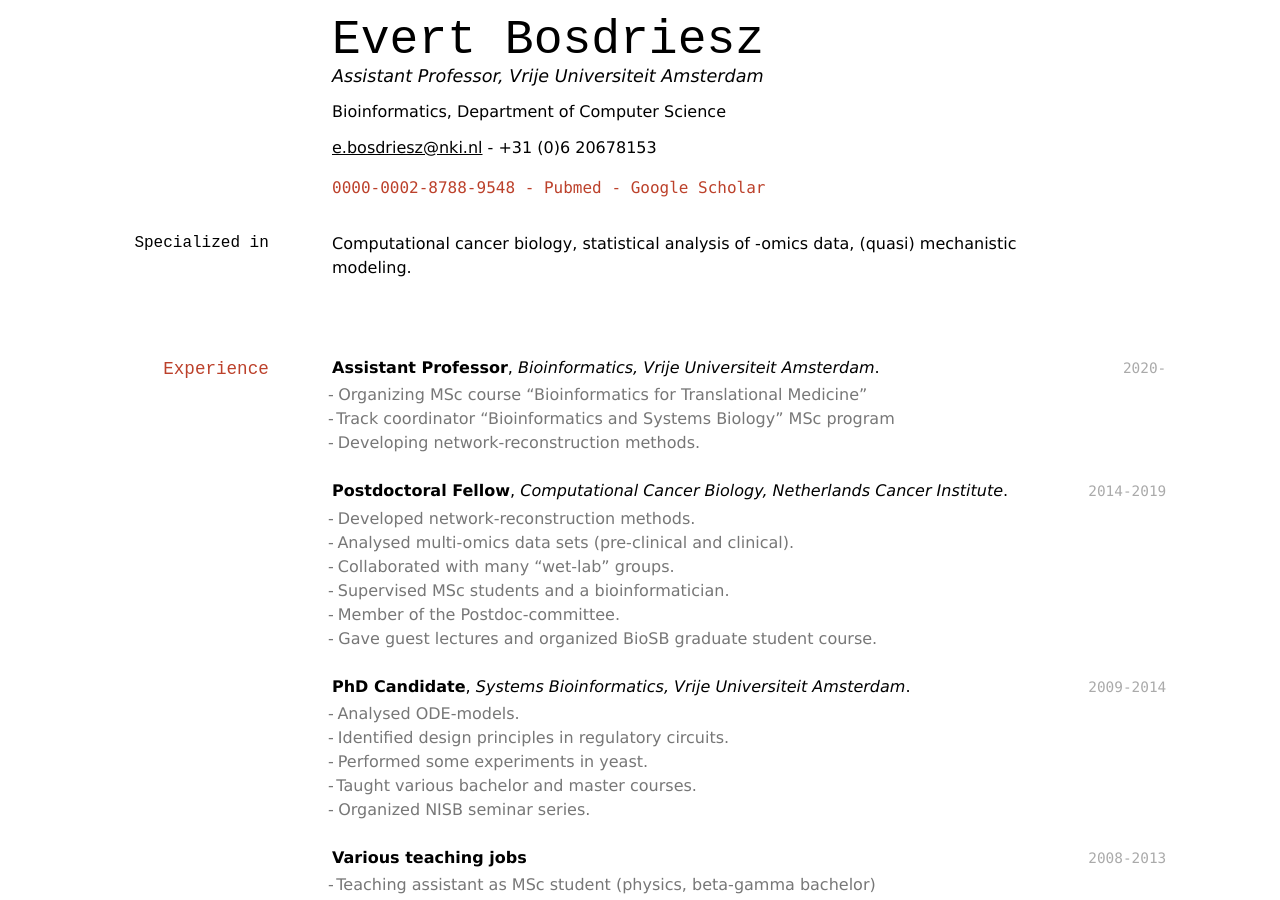
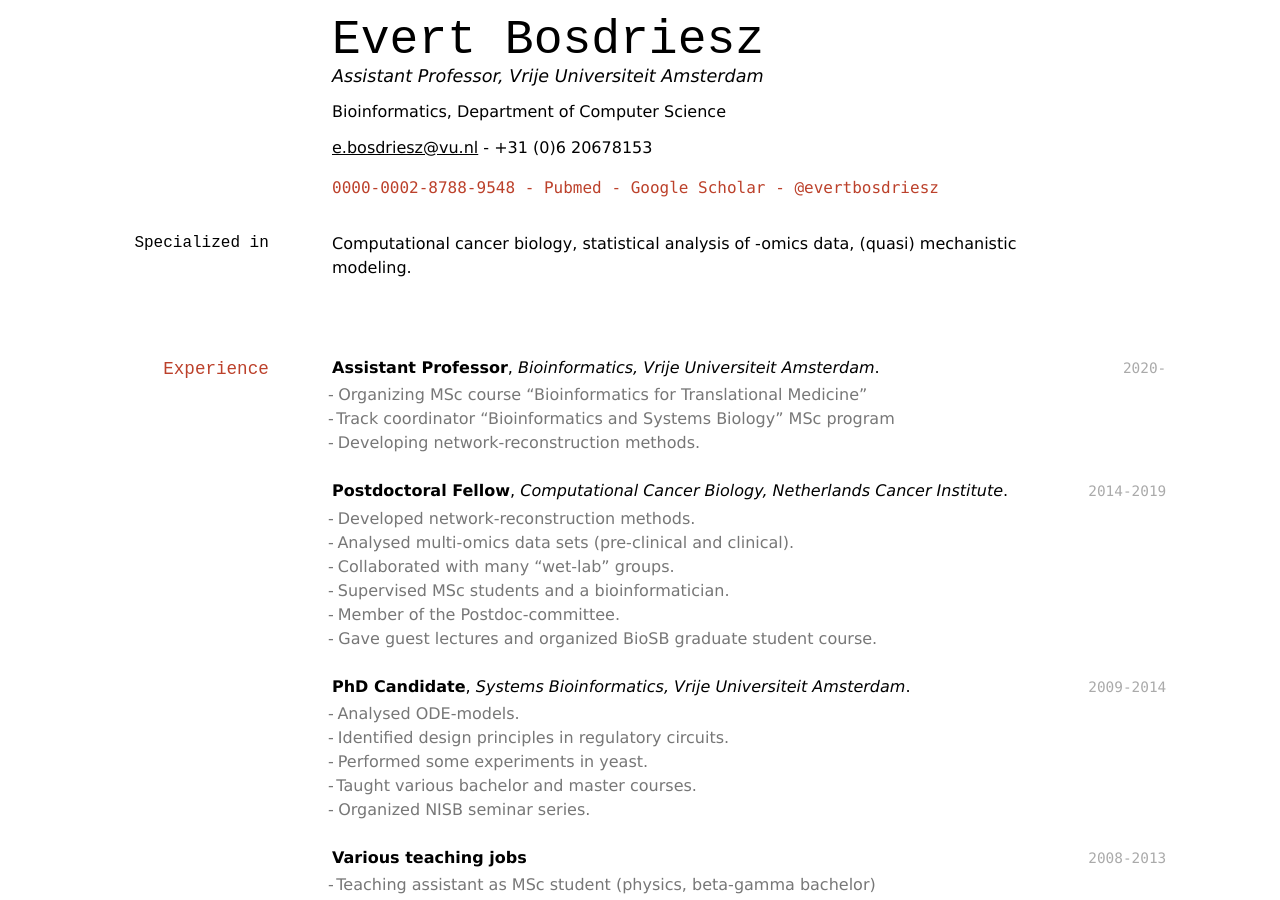
Before and after one commit to evertbosdriesz/markdown-cv, a Jekyll site: the page built from index.md, in a window 1280 px wide and 900 px high. Built offline with Jekyll 4.4.1, drawn with Linux system fonts in a browser that asks for light colours; nearby versions of some CDN libraries; a style sheet for code colours, icons or effects is not loaded.

Commit message:
Update index.md

```diff
--- a/index.md
+++ b/index.md
@@ -8,12 +8,13 @@ Assistant Professor, Vrije Universiteit Amsterdam
 
 Bioinformatics, Department of Computer Science<br/>
 
-<a href="e.bosdriesz@nki.nl">e.bosdriesz@nki.nl</a> - +31 (0)6 20678153
+<a href="e.bosdriesz@vu.nl">e.bosdriesz@vu.nl</a> - +31 (0)6 20678153
 
 <div id="webaddress">
   <a href="https://orcid.org/0000-0002-8788-9548"><i class="ai ai-orcid"></i> 0000-0002-8788-9548</a> -
   <a href="https://www.ncbi.nlm.nih.gov/pubmed/?term=Bosdriesz+E"><i class="ai ai-pubmed"></i> Pubmed </a> -
-  <a href="https://scholar.google.com/citations?user=FWmDPGgAAAAJ&hl=en"><i class="ai ai-google-scholar"></i> Google Scholar</a>
+  <a href="https://scholar.google.com/citations?user=FWmDPGgAAAAJ&hl=en"><i class="ai ai-google-scholar"></i> Google Scholar</a> -
+  <a href="https://https://twitter.com/evertbosdriesz"><i class="ai ai-twitter"></i> @evertbosdriesz</a>
 </div>
 
 <!-- ### Qualities
```
